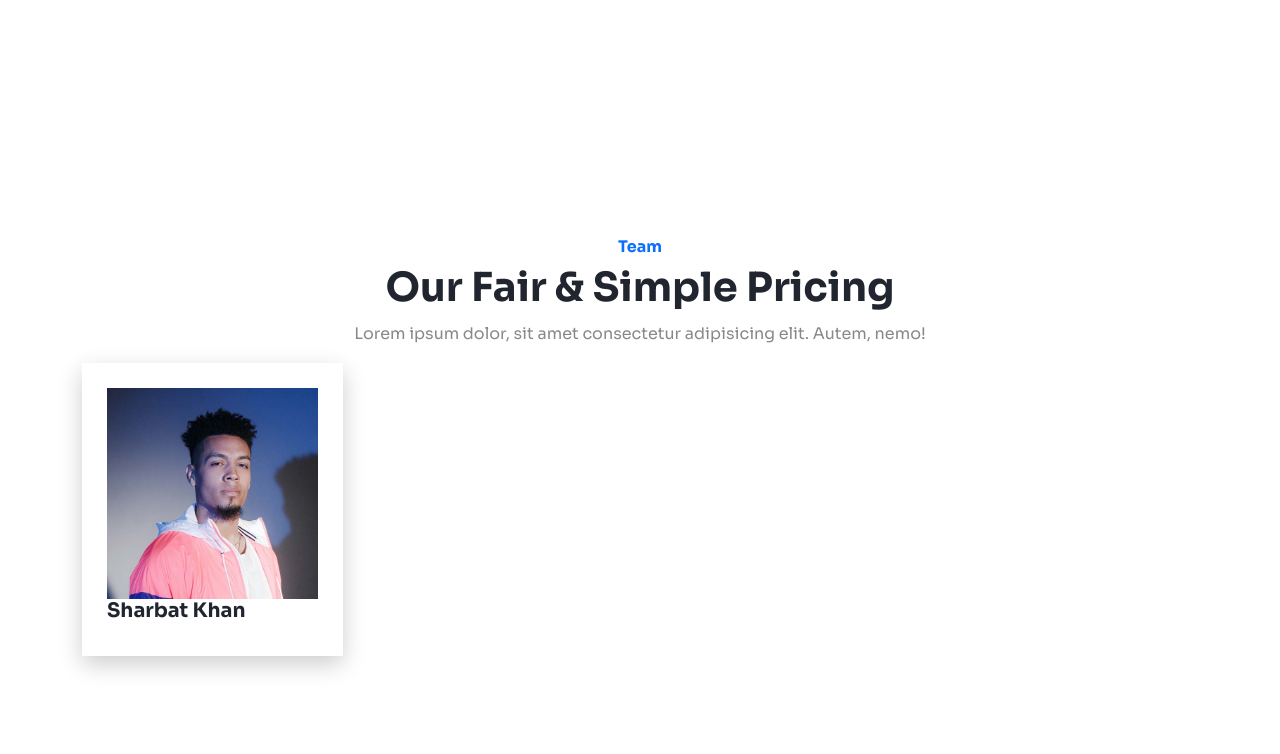
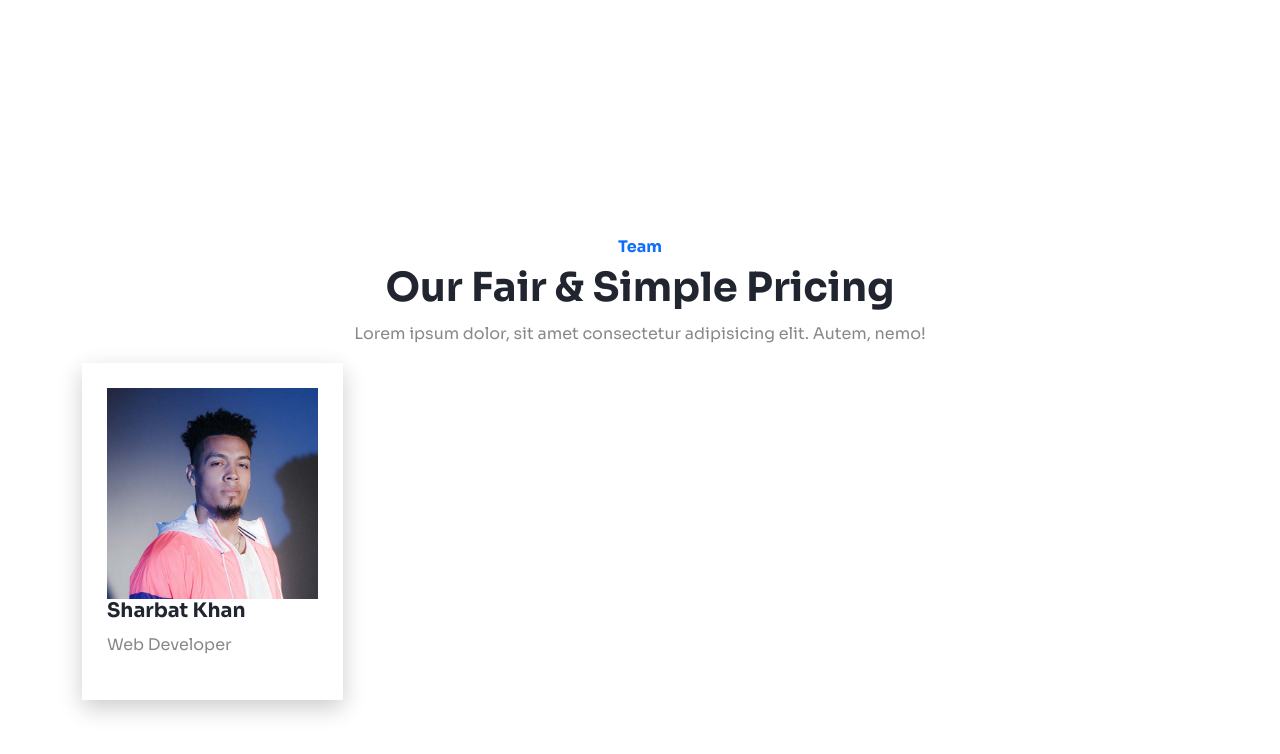
Before and after one commit to yukitolix12/bootstrap5create, a plain HTML site: page index.html in a window 1280 px wide. Shown: the part 3307-4061 px from the top of the page. Drawn offline with nearby package versions, Linux system fonts and the light colour scheme.

Commit message:
職名を記載する

```diff
--- a/index.html
+++ b/index.html
@@ -322,6 +322,7 @@
             <div class="team-member card-effect">
               <img src="./img/team1.jpg" alt="">
               <h5>Sharbat Khan</h5>
+              <p>Web Developer</p>
             </div>
           </div>
         </div>
```
